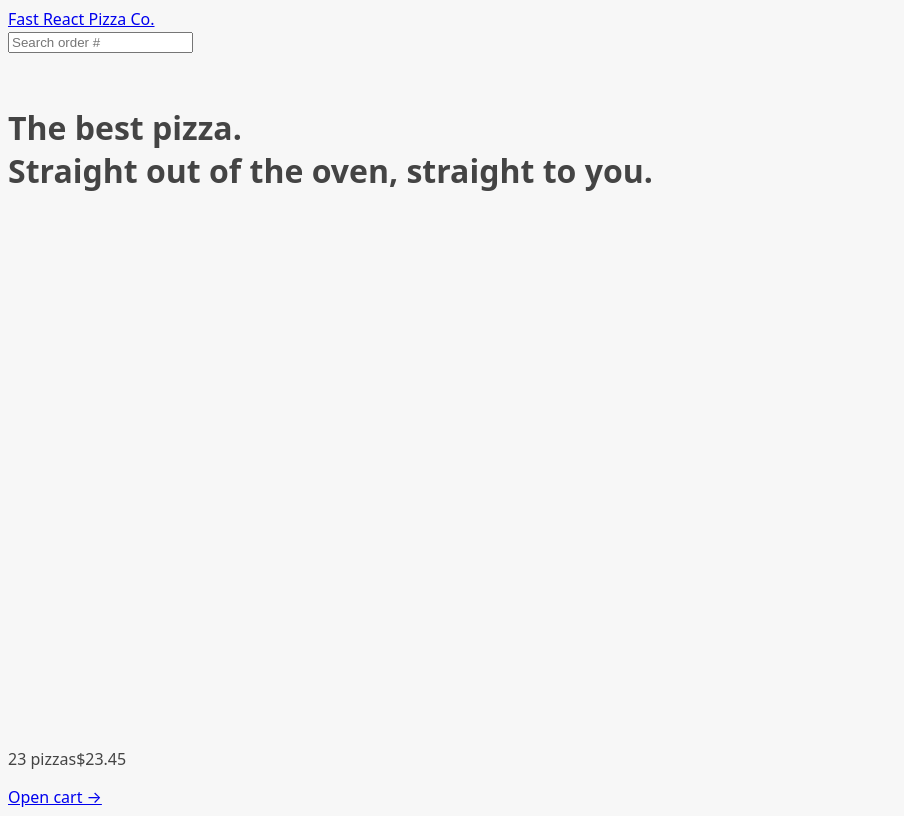
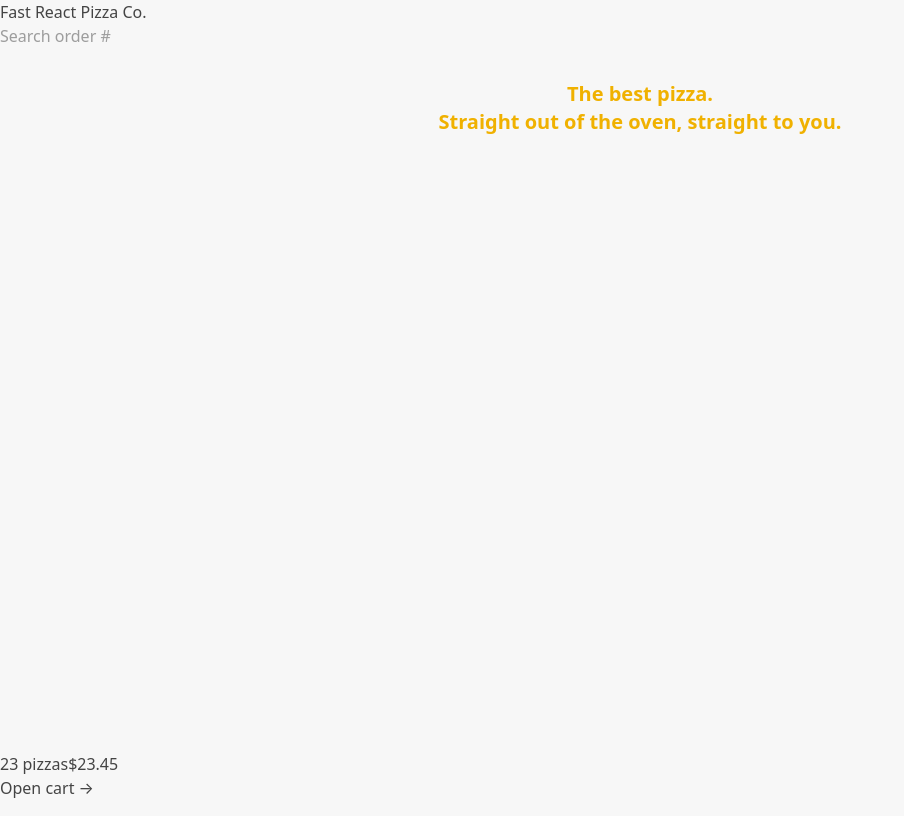
Before and after one commit to samspi-tech/fast-react-pizza, a React (Vite) app: page / in a window 1280 px wide. Shown: the whole page, without its empty margins (0-904 px from the left). Built offline with nearby package versions, Linux system fonts and the light colour scheme; no server answers.

Commit message:
add tailwind

```diff
--- a/src/index.css
+++ b/src/index.css
@@ -1,3 +1,5 @@
+@import 'tailwindcss';
+
 body {
     color: #444;
     background-color: #f7f7f7;
--- a/src/ui/Home.tsx
+++ b/src/ui/Home.tsx
@@ -1,7 +1,7 @@
 const Home = () => {
     return (
         <header>
-            <h1>
+            <h1 className="text-center text-xl font-semibold text-yellow-500">
                 The best pizza.
                 <br />
                 Straight out of the oven, straight to you.
--- a/vite.config.ts
+++ b/vite.config.ts
@@ -1,10 +1,11 @@
 import { defineConfig } from 'vite';
 import react from '@vitejs/plugin-react';
 import path from 'path';
+import tailwindcss from '@tailwindcss/vite';
 
 // https://vite.dev/config/
 export default defineConfig({
-    plugins: [react()],
+    plugins: [react(), tailwindcss()],
     resolve: {
         alias: {
             '@': path.resolve(__dirname, './src'),
```
Also changed, not shown: package.json (+5 -2 lines), .prettierrc.json, 1 other file (tests, documents, lock files or other folders).
